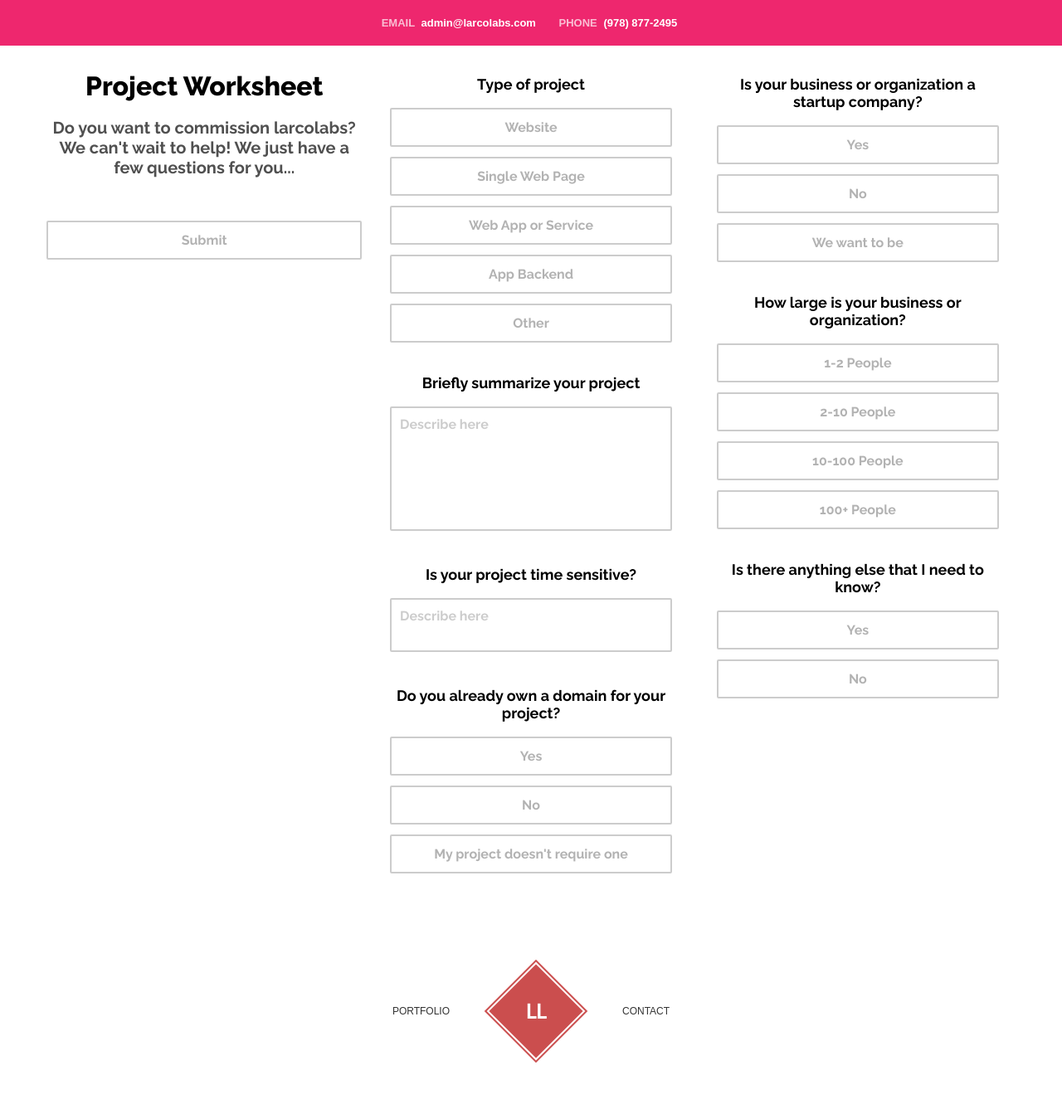
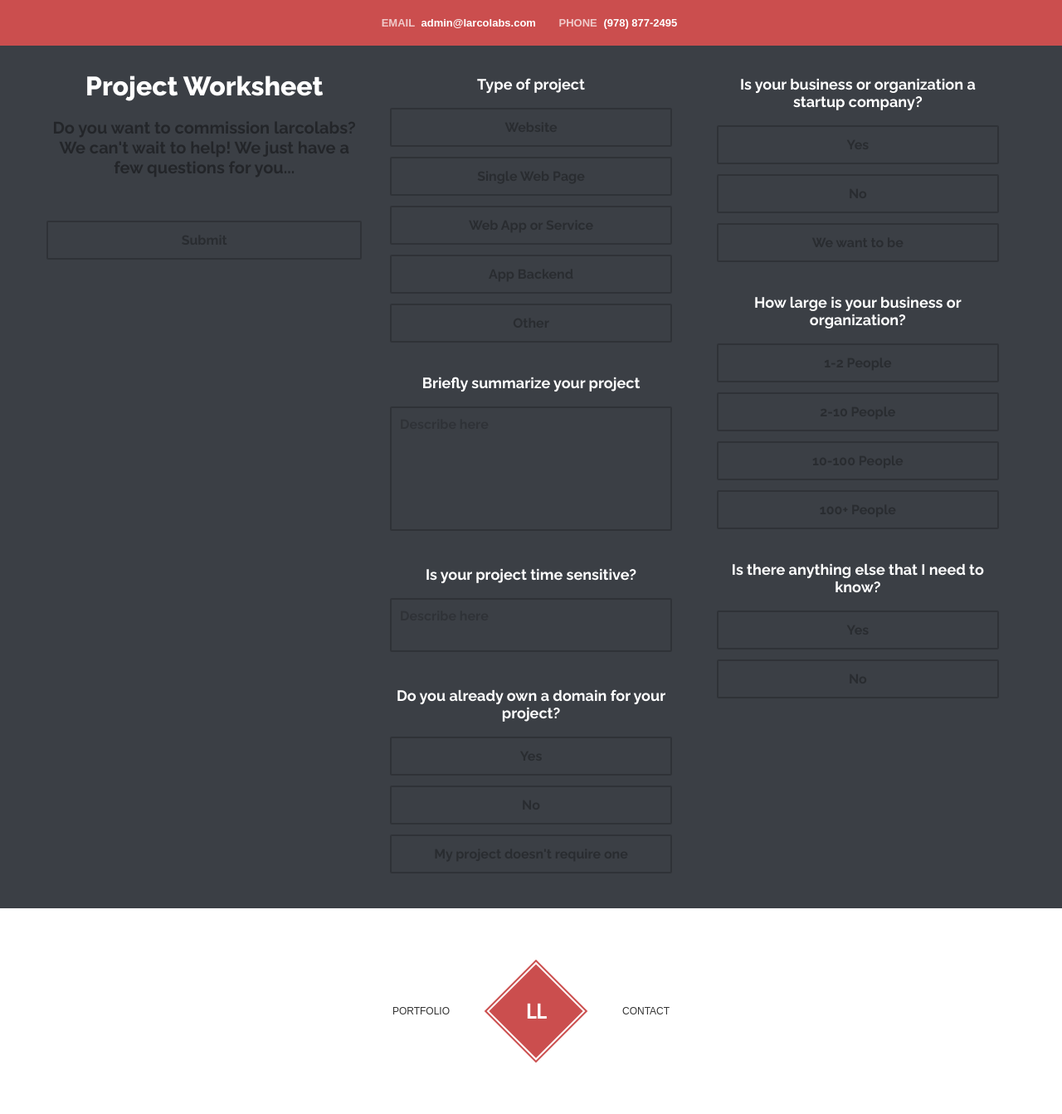
Before and after one commit to HunterLarco/Larco-Labs, a Python web app: template templates/contact.html in a window 1280 px wide. Shown: the part 104-1447 px from the top of the page at 83% size. Run offline with Jinja, Linux system fonts and the light colour scheme; the template is opened without the code that fills it, so the values that code supplies are empty.

Commit message:
Revert 051dd4c..28fa1d6
This rolls back to commit 051dd4cf36aa59e90153462af546d130539f25a5.

```diff
--- a/templates/contact.html
+++ b/templates/contact.html
@@ -2,7 +2,7 @@
 <style>
 
 .quicklinks{
-	background:rgb(238,39,110);
+	background:rgb(203,78,78);
 	padding:20px;
 
 	font-size:13px;
@@ -32,6 +32,8 @@
 }
 
 .form{
+	background:rgb(59,63,69);
+
 	font-family:'Raleway';
 	font-weight:700;
 
@@ -55,13 +57,13 @@
 	font-weight:700;
 	font-size:20px;
 
-	color:rgb(80,80,80);
+	color:rgba(0,0,0,0.4);
 }
 .form .title h1{
 	padding:0px;
 	margin:0px;
 
-	color:rgb(0,0,0);
+	color:rgb(255,255,255);
 
 	font-weight:800;
 	font-size:32px;
@@ -83,7 +85,7 @@
 	font-weight:700;
 	font-size:18px;
 
-	color:rgb(0,0,0);
+	color:rgb(255,255,255);
 }
 
 .form textarea{
@@ -108,7 +110,7 @@
 	padding:10px;
 	margin:12px 0px;
 
-	color:rgb(102,102,102);
+	color:rgba(255,255,255,0.4);
 }
 .form textarea.small{
 	height:65px;
@@ -136,10 +138,10 @@
 	cursor:pointer;
 }
 .form .options .option input:checked~label{
-	background:rgb(238,39,110);
+	background:rgba(0,0,0,0.2);
 	border-color:transparent;
 
-	color:rgb(255,255,255);
+	color:rgba(255,255,255,0.4);
 }
 .form .options .option input:checked~.expand{
 	display:block;
@@ -177,8 +179,7 @@
 	-webkit-transition:box-shadow 100ms;
 }
 .form .button:hover{
-	border:2px solid rgb(238,39,110);
-	color:rgb(238,39,110);
+	box-shadow:0px 0px 0px 2px rgba(0,0,0,0.2);
 }
 
 ::-webkit-input-placeholder{
```
